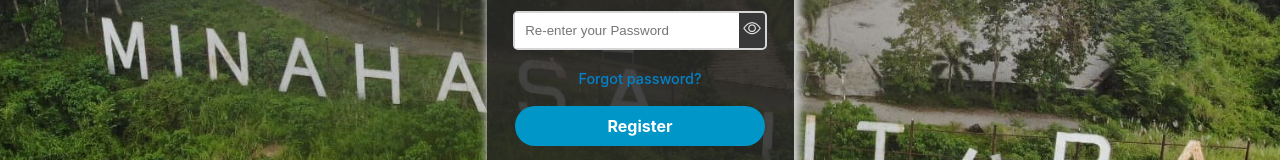
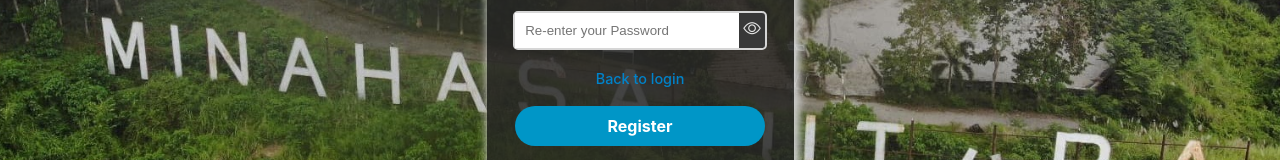
Before and after one commit to Melrick1/SI-Minahasa, a React (Vite) app: page /register in a window 1280 px wide. Shown: the part 329-489 px from the top of the page. Built offline with nearby package versions, Linux system fonts and the light colour scheme.

Commit message:
minor change

```diff
--- a/src/components/login/Register.jsx
+++ b/src/components/login/Register.jsx
@@ -28,7 +28,7 @@ const Register = () => {
                             <i className={`bi bi-eye${showPassword2 ? '-slash' : ''}`}></i>
                         </span>
                     </div>
-                    <a href="#">Forgot password?</a>
+                    <Link to="/login-masyarakat">Back to login</Link>
                     <button className="submit admin">Register</button>
                 </form>
             </div>
```
